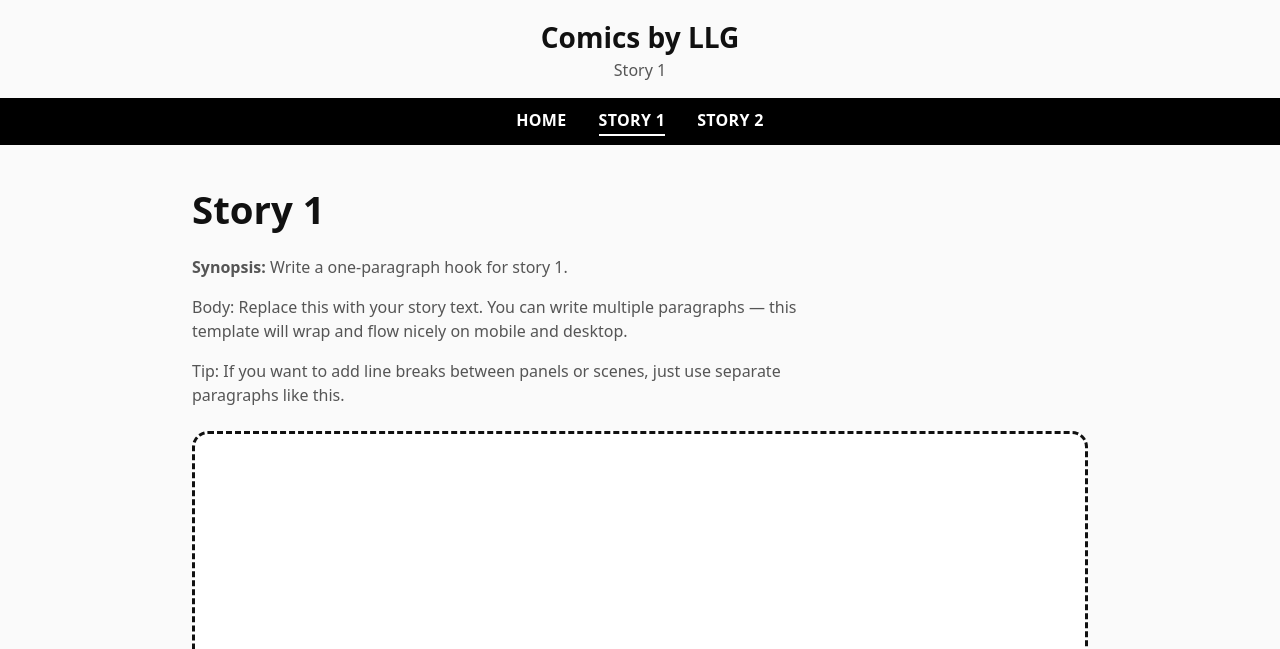
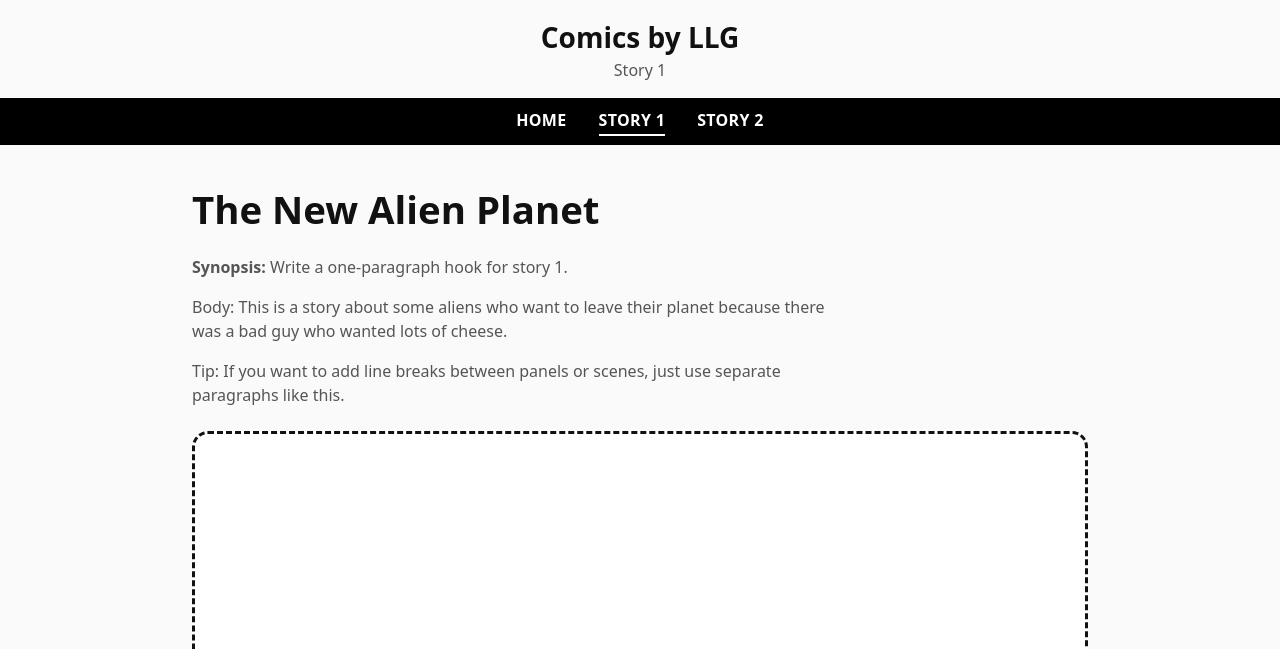
Before and after one commit to daniellogangill/ComicsByLLG, a plain HTML site: page story1.html in a window 1280 px wide. Shown: the top 649 px of the page. Drawn offline with Linux system fonts and the light colour scheme.

Commit message:
Update story1.html

```diff
--- a/story1.html
+++ b/story1.html
@@ -37,10 +37,10 @@
   </nav>
 
   <div class="container">
-    <h1 class="story-head">Story 1</h1>
+    <h1 class="story-head">The New Alien Planet</h1>
     <div class="story-body">
       <p><strong>Synopsis:</strong> Write a one-paragraph hook for story 1.</p>
-      <p>Body: Replace this with your story text. You can write multiple paragraphs — this template will wrap and flow nicely on mobile and desktop.</p>
+      <p>Body: This is a story about some aliens who want to leave their planet because there was a bad guy who wanted lots of cheese.</p>
       <p>Tip: If you want to add line breaks between panels or scenes, just use separate paragraphs like this.</p>
     </div>
 
```
